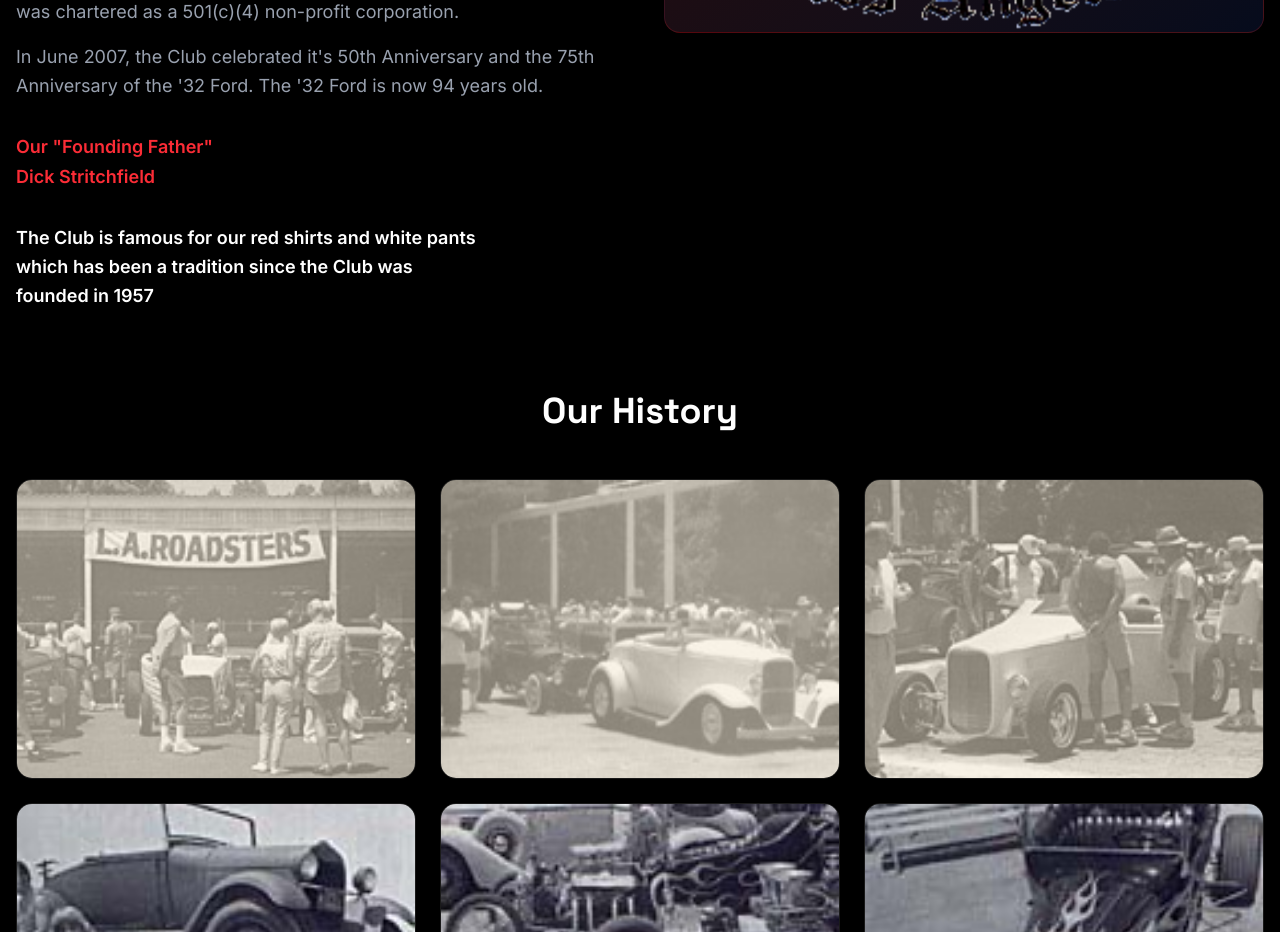
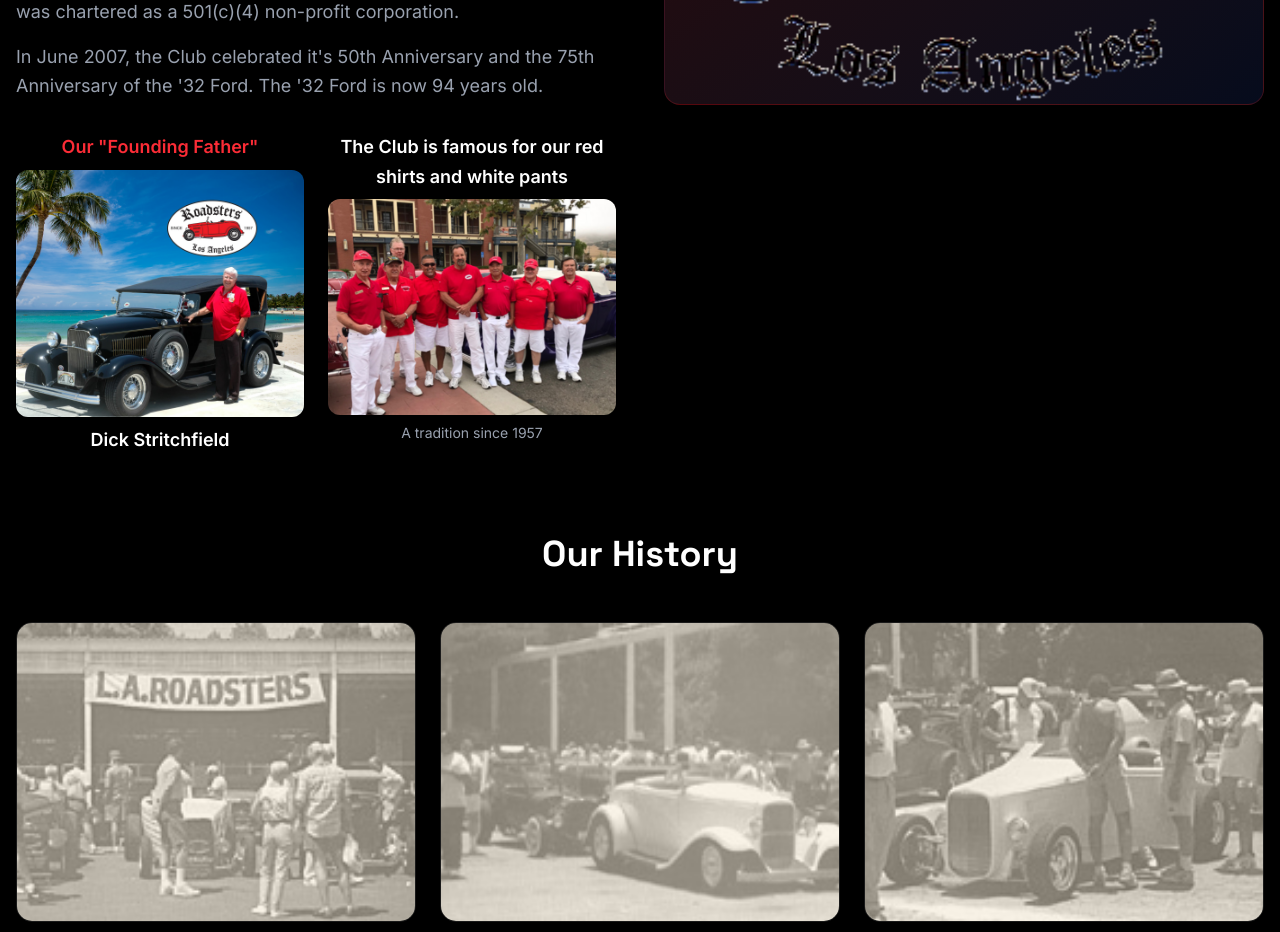
Before and after one commit to kadirgecit/laroadsters, a React (Vite) app: page /about in a window 1280 px wide. Shown: the part 1040-1972 px from the top of the page. Built offline with nearby package versions, Linux system fonts and the light colour scheme.

Commit message:
Add photos for Founding Father and Club uniform to About Us

```diff
--- a/src/app/pages/AboutUs.tsx
+++ b/src/app/pages/AboutUs.tsx
@@ -99,15 +99,18 @@
                 <p>
                   In June 2007, the Club celebrated it's 50th Anniversary and the 75th Anniversary of the '32 Ford. The '32 Ford is now 94 years old.
                 </p>
-                <p className="text-red-500 font-semibold mt-8">
-                  Our "Founding Father"<br />
-                  Dick Stritchfield
-                </p>
-                <p className="text-white font-semibold mt-8">
-                  The Club is famous for our red shirts and white pants<br />
-                  which has been a tradition since the Club was<br />
-                  founded in 1957
-                </p>
+                <div className="grid grid-cols-2 gap-6 mt-8">
+                  <div className="text-center">
+                    <p className="text-red-500 font-semibold mb-2">Our "Founding Father"</p>
+                    <img src="/Dick-Scritchfield.jpg" alt="Dick Stritchfield" className="w-full rounded-xl shadow-lg mb-2" />
+                    <p className="text-white font-semibold">Dick Stritchfield</p>
+                  </div>
+                  <div className="text-center">
+                    <p className="text-white font-semibold mb-2">The Club is famous for our red shirts and white pants</p>
+                    <img src="/club-clothing.png" alt="Club Uniform" className="w-full rounded-xl shadow-lg mb-2" />
+                    <p className="text-gray-400 text-sm">A tradition since 1957</p>
+                  </div>
+                </div>
               </div>
             </div>
 
```
Also changed, not shown: public/Dick-Scritchfield.jpg (added), public/club-clothing.png (added), 4 other files (tests, documents, lock files or other folders).
